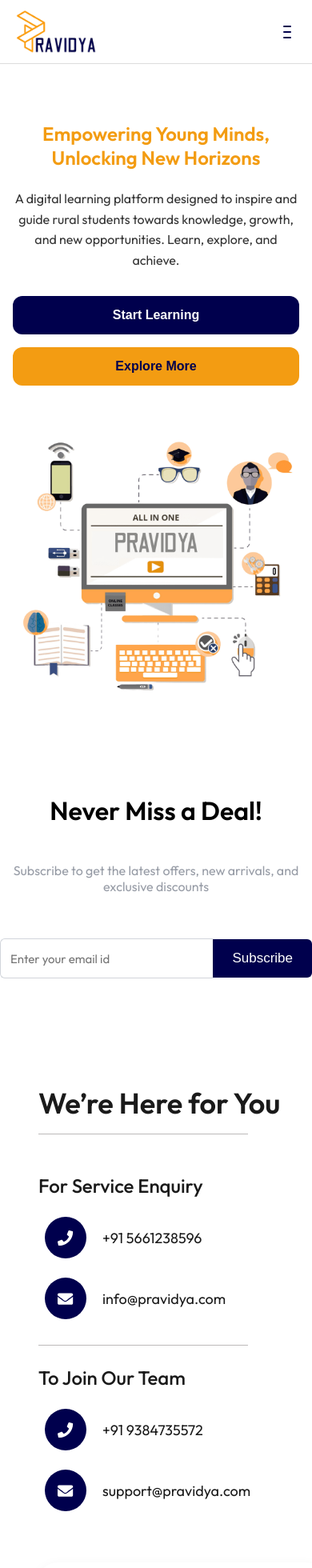
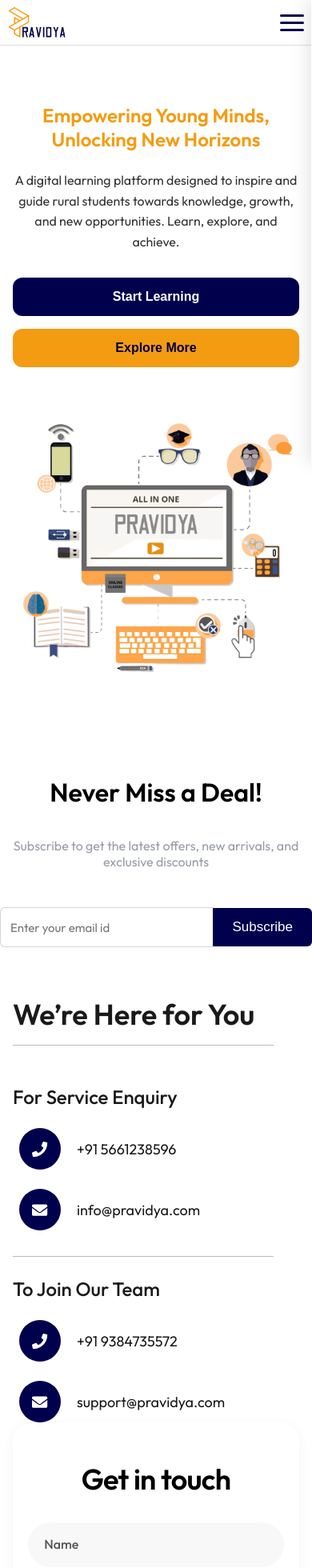
Before and after one commit to Abhishekkunwar77/Pravidya, a React (Vite) app in the folder frontend/: page / in a window 390 px wide. Shown: the top 1960 px of the page at 80% size. Built offline with nearby package versions, Linux system fonts and the light colour scheme.

Commit message:
overall updation

```diff
--- a/frontend/src/App.jsx
+++ b/frontend/src/App.jsx
@@ -38,12 +38,10 @@ const Home = () => {
     if (location.state?.scrollTo === 'contact') {
       const contactSection = document.getElementById('contact');
       if (contactSection) {
-        setTimeout(() => {
-          contactSection.scrollIntoView({ behavior: 'smooth' });
-        }, 300); // small delay for render
+        contactSection.scrollIntoView({ behavior: 'smooth' });
       }
-      // Clear the state so it doesn't scroll again on back/refresh
-      window.history.replaceState({}, document.title);
+      // Clear the state to prevent repeated scrolling on refresh
+      window.history.replaceState({}, document.title, window.location.pathname);
     }
   }, [location]);
 
@@ -51,7 +49,7 @@ const Home = () => {
     <>
       <LandingPage />
       <NewsLetter />
-      <HomeContact /> {/* Make sure this has id="contact" */}
+      <HomeContact /> {/* Ensure this has id="contact" */}
     </>
   );
 };
--- a/frontend/src/Components/Navbar.jsx
+++ b/frontend/src/Components/Navbar.jsx
@@ -1,4 +1,5 @@
-import React, { useState } from 'react';
+import React, { useState, useEffect } from 'react';
+import { useNavigate } from 'react-router-dom'; // Import useNavigate
 import '../Styles/Navbar.css';
 import logo from '../assets/PravidyaLogo.png';
 import CollegeAuthForm from './CollegeAuthForm';
@@ -6,6 +7,55 @@ import CollegeAuthForm from './CollegeAuthForm';
 const Navbar = () => {
   const [open, setOpen] = useState(false);
   const [authPopup, setAuthPopup] = useState(false);
+  const [isMobile, setIsMobile] = useState(window.innerWidth <= 768);
+  const navigate = useNavigate(); // Initialize useNavigate
+
+  // Update isMobile state on window resize
+  useEffect(() => {
+    const handleResize = () => {
+      setIsMobile(window.innerWidth <= 768);
+      if (window.innerWidth > 768) {
+        setOpen(false);
+      }
+    };
+
+    window.addEventListener('resize', handleResize);
+    return () => window.removeEventListener('resize', handleResize);
+  }, []);
+
+  // Close menu when clicking outside on mobile
+  useEffect(() => {
+    const handleClickOutside = (e) => {
+      if (
+        open &&
+        isMobile &&
+        !e.target.closest('.navbar-links') &&
+        !e.target.closest('.menu-toggle')
+      ) {
+        setOpen(false);
+      }
+    };
+
+    document.addEventListener('mousedown', handleClickOutside);
+    return () => document.removeEventListener('mousedown', handleClickOutside);
+  }, [open, isMobile]);
+
+  // Handle contact link click
+  const handleContactClick = (e) => {
+    e.preventDefault();
+    if (isMobile) setOpen(false);
+
+    if (window.location.pathname !== '/') {
+      // Navigate to home with state to scroll to contact
+      navigate('/', { state: { scrollTo: 'contact' } });
+    } else {
+      // Already on homepage, scroll to contact
+      const contactSection = document.getElementById('contact');
+      if (contactSection) {
+        contactSection.scrollIntoView({ behavior: 'smooth' });
+      }
+    }
+  };
 
   return (
     <nav className="navbar">
@@ -15,15 +65,30 @@ const Navbar = () => {
         </a>
 
         <div className={`navbar-links ${open ? 'active' : ''}`}>
-          <a href="/">Home</a>
-          <a href="/about-us">About</a>
-          <a href="/contact">Courses</a>
-          <a href="/contact">Quizzes</a>
-          <a href="/contact">Blogs</a>
-          <a href="/contact">Contact</a>
+          <a href="/" onClick={() => isMobile && setOpen(false)}>
+            Home
+          </a>
+          <a href="/about-us" onClick={() => isMobile && setOpen(false)}>
+            About
+          </a>
+          <a href="/courses" onClick={() => isMobile && setOpen(false)}>
+            Courses
+          </a>
+          <a href="/quizzes" onClick={() => isMobile && setOpen(false)}>
+            Quizzes
+          </a>
+          <a href="/blogs" onClick={() => isMobile && setOpen(false)}>
+            Blogs
+          </a>
+          <a href="#contact" onClick={handleContactClick}>
+            Contact
+          </a>
           <button
             className="get-started-btn"
-            onClick={() => setAuthPopup(true)}
+            onClick={() => {
+              setAuthPopup(true);
+              if (isMobile) setOpen(false);
+            }}
           >
             Get Started
           </button>
@@ -33,6 +98,7 @@ const Navbar = () => {
           className={`menu-toggle ${open ? 'open' : ''}`}
           onClick={() => setOpen(!open)}
           aria-label="Menu"
+          aria-expanded={open}
         >
           <span></span>
           <span></span>
@@ -40,12 +106,11 @@ const Navbar = () => {
         </button>
       </div>
 
-      {/* Popup Overlay */}
       {authPopup && (
         <div className="auth-popup-overlay" onClick={() => setAuthPopup(false)}>
           <div
             className="auth-popup-content"
-            onClick={(e) => e.stopPropagation()} // prevent closing when clicking inside
+            onClick={(e) => e.stopPropagation()}
           >
             <CollegeAuthForm onClose={() => setAuthPopup(false)} />
           </div>
--- a/frontend/src/Home/Contact/Contact.css
+++ b/frontend/src/Home/Contact/Contact.css
@@ -1,4 +1,4 @@
-.contact-container {
+.hc-contact-container {
   display: flex;
   gap: 6rem;
   padding: 4rem;
@@ -8,12 +8,12 @@
   font-family: 'Outfit';
 }
 
-.contact-info {
+.hc-contact-info {
   flex: 1.2;
   padding-right: 2rem;
 }
 
-.contact-title {
+.hc-contact-title {
   font-size: 2.5rem;
   font-weight: 600;
   color: #1a1a1a;
@@ -23,65 +23,65 @@
   max-width: 600px;
 }
 
-.title-underline {
+.hc-title-underline {
   border: none;
-  border-top: 1px solid #bcbaba; /* Use border-top instead of background */
+  border-top: 1px solid #bcbaba;
   height: 1px;
   margin: 0 0 3rem;
   width: 100%;
-  display: block; /* Ensure block rendering */
-  -webkit-appearance: none; /* Reset browser-specific styles */
+  display: block;
+  -webkit-appearance: none;
   -moz-appearance: none;
   appearance: none;
 }
 
-.section-underline {
+.hc-section-underline {
   border: none;
-  border-top: 1px solid #bcbaba; /* Use border-top instead of background */
+  border-top: 1px solid #bcbaba;
   height: 1px;
   margin: 0 0 1.5rem;
   width: 100%;
-  display: block; /* Ensure block rendering */
-  -webkit-appearance: none; /* Reset browser-specific styles */
+  display: block;
+  -webkit-appearance: none;
   -moz-appearance: none;
   appearance: none;
 }
 
-.enquiry-section {
+.hc-enquiry-section {
   margin-bottom: 2rem;
 }
 
-.team-section {
+.hc-team-section {
   margin-top: 2rem;
 }
 
-.team-section h3 {
+.hc-team-section h3 {
   margin-top: 0;
 }
 
-.contact-info h3 {
+.hc-contact-info h3 {
   font-size: 1.5rem;
   color: #1a1a1a;
   margin-bottom: 1.5rem;
   font-weight: 500;
 }
 
-.contact-details {
+.hc-contact-details {
   padding-left: 0.5rem;
 }
 
-.contact-item {
+.hc-contact-item {
   display: flex;
   align-items: center;
   gap: 1.25rem;
   margin-bottom: 1.5rem;
 }
 
-.contact-item:last-child {
+.hc-contact-item:last-child {
   margin-bottom: 0;
 }
 
-.icon-circle {
+.hc-icon-circle {
   width: 52px;
   height: 52px;
   background: #00004d;
@@ -92,20 +92,20 @@
   flex-shrink: 0;
 }
 
-.phone-icon,
-.email-icon {
+.hc-phone-icon,
+.hc-email-icon {
   color: white;
   font-size: 1.2rem;
 }
 
-.contact-item span {
+.hc-contact-item span {
   font-size: 1.125rem;
   color: #1a1a1a;
   font-weight: 400;
   line-height: 1.4;
 }
 
-.quote-form {
+.hc-quote-form {
   flex: 1;
   background: #fff;
   padding: 2rem;
@@ -119,7 +119,7 @@
   overflow: hidden;
 }
 
-.quote-form h2 {
+.hc-quote-form h2 {
   align-items: center;
   display: flex;
   justify-content: center;
@@ -133,7 +133,7 @@
   letter-spacing: -0.02em;
 }
 
-.quote-form form {
+.hc-quote-form form {
   display: flex;
   flex-direction: column;
   gap: 1.25rem;
@@ -141,14 +141,14 @@
   padding: 0;
 }
 
-.form-group {
+.hc-form-group {
   margin: 0;
   width: 100%;
   position: relative;
 }
 
-.form-group input,
-.form-group textarea {
+.hc-form-group input,
+.hc-form-group textarea {
   width: 100%;
   padding: 1rem 1.25rem;
   border: none;
@@ -160,29 +160,30 @@
   outline: none;
   height: 56px;
   box-sizing: border-box;
-  scrollbar-width: none; /* For Firefox */
+  scrollbar-width: none;
   -ms-overflow-style: none;
 }
-.form-group textarea::-webkit-scrollbar {
+
+.hc-form-group textarea::-webkit-scrollbar {
   display: none;
 }
 
-.form-group textarea {
+.hc-form-group textarea {
   height: 120px;
   resize: none;
   border-radius: 24px;
   padding: 1.25rem;
 }
 
-.form-group input::placeholder,
-.form-group textarea::placeholder {
+.hc-form-group input::placeholder,
+.hc-form-group textarea::placeholder {
   color: #555;
   font-weight: 500;
   opacity: 1;
   font-family: Outfit;
 }
 
-.quote-form button[type='submit'] {
+.hc-quote-form button[type='submit'] {
   width: auto;
   min-width: 200px;
   height: 56px;
@@ -200,49 +201,71 @@
   box-sizing: border-box;
 }
 
-.quote-form button[type='submit']:hover {
+.hc-quote-form button[type='submit']:hover {
   background: #f39c12;
   color: black;
-  transition:  ease 0.4s;
+  transition: ease 0.4s;
 }
 
 @media (max-width: 1200px) {
-  .contact-container {
+  .hc-contact-container {
     gap: 4rem;
     padding: 3rem;
   }
 
-  .quote-form {
+  .hc-quote-form {
     padding: 3rem;
   }
 }
 
 @media (max-width: 768px) {
-  .contact-container {
+  .hc-contact-container {
     flex-direction: column;
   }
 
-  .contact-info h2,
-  .quote-form h2 {
+  .hc-contact-info h2,
+  .hc-quote-form h2 {
     font-size: 2.25rem;
   }
 
-  .quote-form {
+  .hc-quote-form {
     padding: 2rem;
   }
 
-  .quote-form h2 {
+  .hc-quote-form h2 {
     font-size: 2.25rem;
     margin-bottom: 2rem;
   }
 }
 
-.success {
+.hc-success {
   color: green;
   margin-bottom: 10px;
 }
 
-.error {
+.hc-error {
   color: red;
   margin-bottom: 10px;
 }
+/* Fix right margin issue on mobile */
+
+/* On small screens, remove gap and align full width */
+@media (max-width: 600px) {
+  .hc-contact-container,
+  .hc-quote-form {
+    box-sizing: border-box;
+    max-width: 100%; /* Ensure it never overflows */
+    margin-right: 0;
+    margin-left: 0;
+  }
+  .hc-contact-container {
+    flex-direction: column;
+    gap: 0; /* Remove flex gap that causes side scroll */
+    padding: 1rem; /* Keep a little breathing room */
+  }
+
+  .hc-quote-form {
+    width: 100%;
+    padding: 1.2rem;
+  }
+}
--- a/frontend/src/Home/Contact/Contact.jsx
+++ b/frontend/src/Home/Contact/Contact.jsx
@@ -12,7 +12,7 @@ const HomeContact = () => {
     message: '',
   });
 
-  const [loading, setLoading] = useState(false); // Track sending state
+  const [loading, setLoading] = useState(false);
 
   const handleChange = (e) => {
     setFormData({ ...formData, [e.target.name]: e.target.value });
@@ -23,15 +23,12 @@ const HomeContact = () => {
     setLoading(true);
 
     try {
-      // Send form data to backend
       await axios.post(
         `${import.meta.env.VITE_API_BASE_URL}/api/contacts`,
         formData
       );
 
       toast.success('Your enquiry is submitted successfully!');
-
-      // Reset form after success
       setFormData({ name: '', phone: '', email: '', message: '' });
     } catch (error) {
       toast.error(
@@ -43,42 +40,42 @@ const HomeContact = () => {
   };
 
   return (
-    <div id="contact" className="contact-container">
-      <div className="contact-info">
-        <h2 className="contact-title">We’re Here for You</h2>
-        <hr className="title-underline" />
+    <div id="contact" className="hc-contact-container">
+      <div className="hc-contact-info">
+        <h2 className="hc-contact-title">We’re Here for You</h2>
+        <hr className="hc-title-underline" />
 
-        <div className="enquiry-section">
+        <div className="hc-enquiry-section">
           <h3>For Service Enquiry </h3>
-          <div className="contact-details">
-            <div className="contact-item">
-              <div className="icon-circle">
-                <FaPhone className="phone-icon" />
+          <div className="hc-contact-details">
+            <div className="hc-contact-item">
+              <div className="hc-icon-circle">
+                <FaPhone className="hc-phone-icon" />
               </div>
               <span>+91 5661238596</span>
             </div>
-            <div className="contact-item">
-              <div className="icon-circle">
-                <FaEnvelope className="email-icon" />
+            <div className="hc-contact-item">
+              <div className="hc-icon-circle">
+                <FaEnvelope className="hc-email-icon" />
               </div>
               <span>info@pravidya.com</span>
             </div>
           </div>
         </div>
 
-        <div className="team-section">
-          <hr className="section-underline" />
+        <div className="hc-team-section">
+          <hr className="hc-section-underline" />
           <h3>To Join Our Team </h3>
-          <div className="contact-details">
-            <div className="contact-item">
-              <div className="icon-circle">
-                <FaPhone className="phone-icon" />
+          <div className="hc-contact-details">
+            <div className="hc-contact-item">
+              <div className="hc-icon-circle">
+                <FaPhone className="hc-phone-icon" />
               </div>
               <span>+91 9384735572</span>
             </div>
-            <div className="contact-item">
-              <div className="icon-circle">
-                <FaEnvelope className="email-icon" />
+            <div className="hc-contact-item">
+              <div className="hc-icon-circle">
+                <FaEnvelope className="hc-email-icon" />
               </div>
               <span>support@pravidya.com</span>
             </div>
@@ -86,10 +83,10 @@ const HomeContact = () => {
         </div>
       </div>
 
-      <div className="quote-form">
+      <div className="hc-quote-form">
         <h2>Get in touch</h2>
         <form onSubmit={handleSubmit}>
-          <div className="form-group">
+          <div className="hc-form-group">
             <input
               type="text"
               name="name"
@@ -100,7 +97,7 @@ const HomeContact = () => {
               disabled={loading}
             />
           </div>
-          <div className="form-group">
+          <div className="hc-form-group">
             <input
               type="tel"
               name="phone"
@@ -111,7 +108,7 @@ const HomeContact = () => {
               disabled={loading}
             />
           </div>
-          <div className="form-group">
+          <div className="hc-form-group">
             <input
               type="email"
               name="email"
@@ -122,7 +119,7 @@ const HomeContact = () => {
               disabled={loading}
             />
           </div>
-          <div className="form-group">
+          <div className="hc-form-group">
             <textarea
               name="message"
               placeholder="Message"
@@ -132,7 +129,7 @@ const HomeContact = () => {
               disabled={loading}
             ></textarea>
           </div>
-          <button className="send-enquiry" type="submit" disabled={loading}>
+          <button className="hc-send-enquiry" type="submit" disabled={loading}>
             {loading ? 'Sending...' : 'Send Enquiry'}
           </button>
         </form>
--- a/frontend/src/Home/NewsLetter/NewsLetter.css
+++ b/frontend/src/Home/NewsLetter/NewsLetter.css
@@ -5,8 +5,7 @@
   justify-content: center;
   text-align: center;
   margin-top: 2rem;
-  padding-bottom: 3.5rem;
-  gap: 0.5rem;
+  padding-bottom: 1rem;
   font-family: Outfit;
 }
 
--- a/frontend/src/Pages/AboutUs/Aboutus.css
+++ b/frontend/src/Pages/AboutUs/Aboutus.css
@@ -136,18 +136,19 @@
 .about-stats-section {
   display: flex;
   justify-content: center;
-  gap: 70px;
+  gap: 50px;
   flex-wrap: wrap;
   margin-bottom: 80px;
 }
 
 .stat-card {
+  margin-top: 20px;
   background: #fff;
   border: 2px solid #f39c12;
   padding: 30px;
   border-radius: 10px;
   text-align: center;
-  width: 250px;
+  width: 210px;
   box-shadow: 0 4px 10px rgba(0, 0, 0, 0.08);
   transition: transform 0.3s ease;
 }
@@ -182,7 +183,6 @@
   display: flex;
   justify-content: space-around;
   padding: 50px 0;
-  max-width: 1400px;
   margin: 0 auto;
   gap: 30px;
   flex-wrap: wrap; /* ensures responsiveness */
--- a/frontend/src/Styles/Navbar.css
+++ b/frontend/src/Styles/Navbar.css
@@ -2,10 +2,9 @@
   background-color: #ffffff;
   border-bottom: 1px solid #ddd;
   width: 100%;
-  font-family: Poppins;
+  font-family: 'Outfit', sans-serif;
   position: relative;
-  z-index: 100;
-  font-family: Outfit;
+  z-index: 1000;
 }
 
 .navbar-container {
@@ -37,6 +36,7 @@
   color: #00004d;
   font-weight: 500;
   transition: color 0.3s ease;
+  font-size: 16px;
 }
 
 .navbar-links a:hover {
@@ -47,14 +47,18 @@
 .get-started-btn {
   border: 2px solid #f39c12;
   background-color: white;
-  padding: 12px 20px;
+  color: #00004d;
+  padding: 10px 20px;
   border-radius: 25px;
   cursor: pointer;
-  transition: background 0.3s ease;
+  transition: all 0.3s ease;
+  font-weight: 500;
+  font-size: 16px;
 }
 
 .get-started-btn:hover {
   background-color: #f39c12;
+  color: white;
 }
 
 /* Mobile Menu Button */
@@ -62,24 +66,26 @@
   display: none;
   flex-direction: column;
   justify-content: space-between;
-  width: 22px;
-  height: 18px;
+  width: 30px;
+  height: 21px;
   background: none;
   border: none;
   cursor: pointer;
+  padding: 0;
+  z-index: 1001;
 }
 
 .menu-toggle span {
-  height: 2px;
+  height: 3px;
   width: 100%;
   background-color: #00004d;
-  border-radius: 2px;
+  border-radius: 3px;
   transition: 0.3s;
 }
 
 /* Toggle Animation */
 .menu-toggle.open span:nth-child(1) {
-  transform: rotate(45deg) translateY(7px);
+  transform: rotate(45deg) translate(6px, 6px);
 }
 
 .menu-toggle.open span:nth-child(2) {
@@ -87,28 +93,65 @@
 }
 
 .menu-toggle.open span:nth-child(3) {
-  transform: rotate(-45deg) translateY(-7px);
+  transform: rotate(-45deg) translate(6px, -6px);
 }
 
-/* Responsive */
+/* Responsive Styles */
+@media (max-width: 1024px) {
+  .navbar-links {
+    gap: 20px;
+  }
+
+  .navbar-links a {
+    font-size: 15px;
+  }
+
+  .get-started-btn {
+    padding: 8px 16px;
+    font-size: 15px;
+  }
+}
+
 @media (max-width: 768px) {
+  .navbar-container {
+    padding: 10px 15px;
+  }
+
+  .navbar-logo img {
+    height: 45px;
+  }
+
   .navbar-links {
-    position: absolute;
-    top: 100%; /* sits just below navbar */
-    right: 0;
+    position: fixed;
+    top: 0;
+    right: -100%;
     background: #ffffff;
     flex-direction: column;
     align-items: flex-start;
-    width: 100%;
-    padding: 20px;
-    display: none;
-    border-top: 1px solid #ddd;
+    width: 70%;
+    padding: 80px 30px 30px;
+    box-shadow: -5px 0 20px rgba(0, 0, 0, 0.1);
+    transition: right 0.3s ease;
     z-index: 999;
-    animation: slideDown 0.3s ease;
   }
 
   .navbar-links.active {
-    display: flex;
+    right: 0;
+  }
+
+  .navbar-links a {
+    padding: 12px 0;
+    width: 100%;
+    border-bottom: 1px solid #f0f0f0;
+    font-size: 18px;
+  }
+
+  .get-started-btn {
+    margin-top: 15px;
+    width: 100%;
+    text-align: center;
+    padding: 12px;
+    font-size: 16px;
   }
 
   .menu-toggle {
@@ -116,14 +159,46 @@
   }
 }
 
-/* Smooth slide down animation */
-@keyframes slideDown {
-  from {
-    opacity: 0;
-    transform: translateY(-10px);
+@media (max-width: 480px) {
+  .navbar-links {
+    width: 85%;
   }
-  to {
-    opacity: 1;
-    transform: translateY(0);
+
+  .navbar-container {
+    padding: 8px 10px;
+  }
+
+  .navbar-logo img {
+    height: 40px;
   }
 }
+
+/* Popup Overlay Styles */
+.auth-popup-overlay {
+  position: fixed;
+  top: 0;
+  left: 0;
+  width: 100%;
+  height: 100%;
+  background-color: rgba(0, 0, 0, 0.5);
+  display: flex;
+  justify-content: center;
+  align-items: center;
+  z-index: 2000;
+}
+
+.auth-popup-content {
+  background: white;
+  border-radius: 8px;
+  padding: 20px;
+  max-width: 90%;
+  max-height: 90vh;
+  overflow-y: auto;
+  position: relative;
+}
+
+/* Prevent body scroll when menu or popup is open */
+body.menu-open,
+body.popup-open {
+  overflow: hidden;
+}
```
Also changed, not shown: frontend/src/Pages/PageNotFound/PageNotFound.css (+35 -15 lines), frontend/src/Pages/PageNotFound/PageNotFound.jsx (+20 -12 lines).
